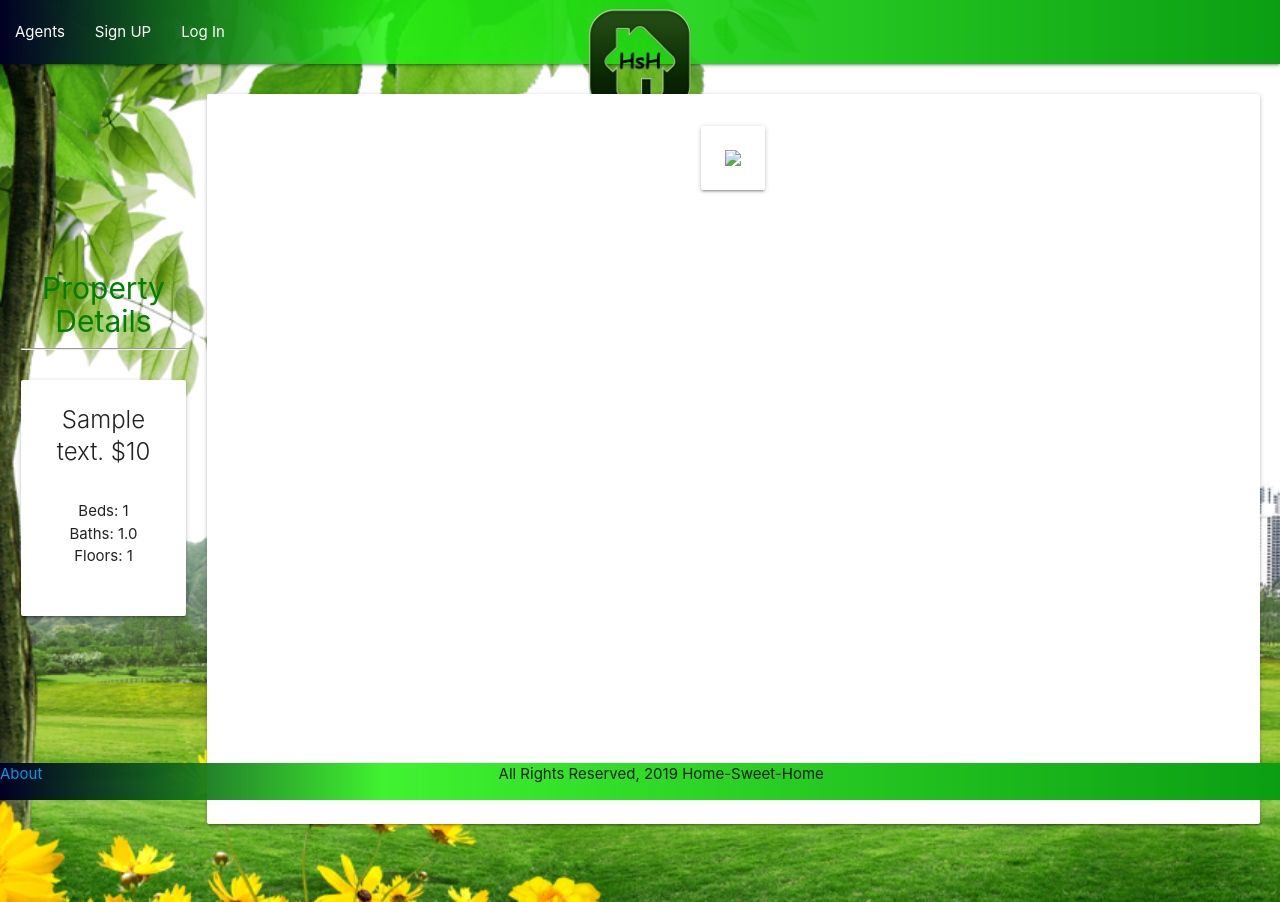
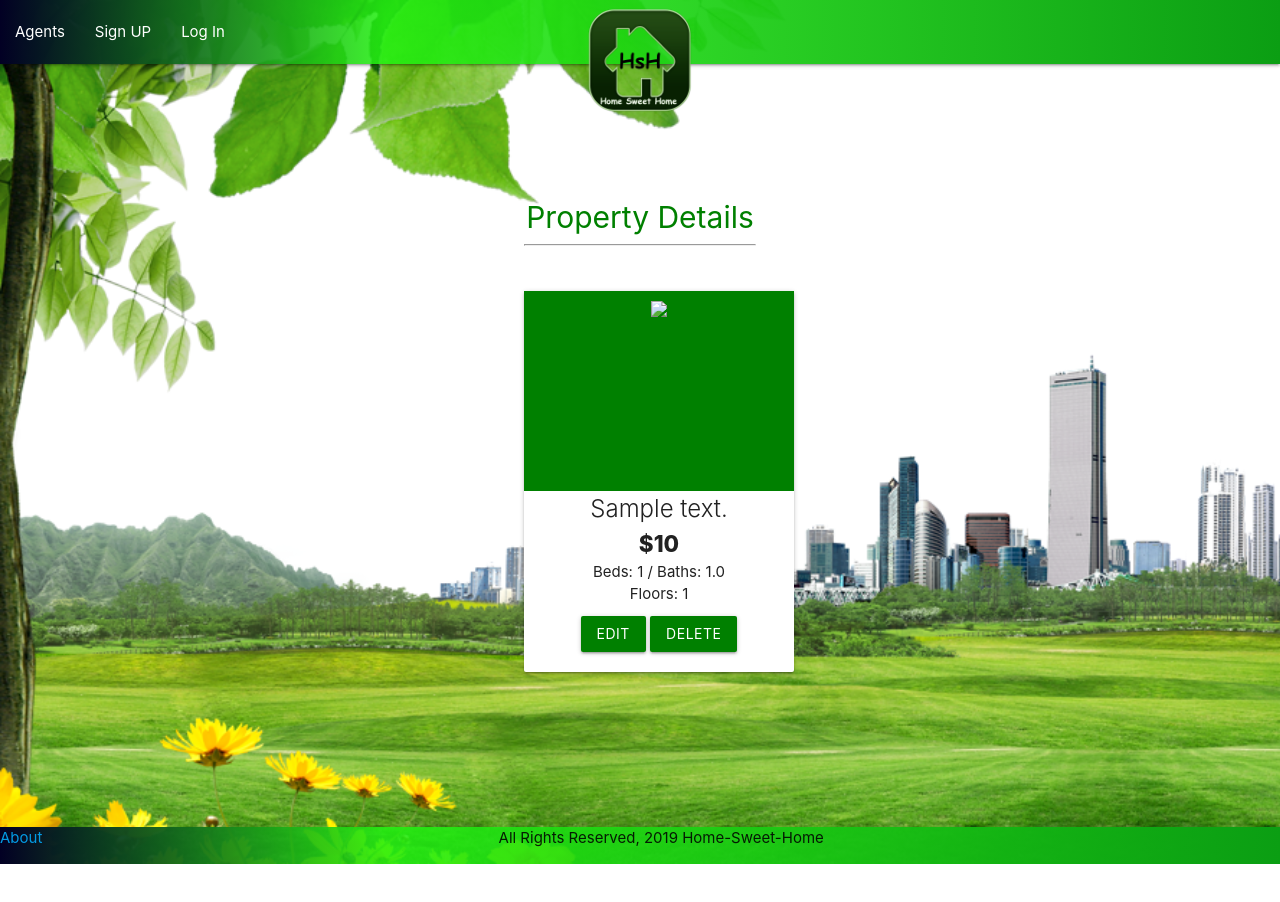
Before and after one commit to JManey/home_sweet_home, a Django app: template main_app/templates/properties/detail.html in a window 1280 px wide. After the commit the page ends 864 px from the top, so only its background shows below. Run offline with Django 3.2, Linux system fonts and the light colour scheme; the template is opened without the code that fills it: values that come from a table or form of the project are taken from there, others are empty; tables that the repository leaves empty hold one stand-in row (values such as "Sample post").

Commit message:
refactored detail.html page added carousel for the pictures

```diff
--- a/main_app/templates/properties/detail.html
+++ b/main_app/templates/properties/detail.html
@@ -2,37 +2,34 @@
 {% block content %}
 
 <h1>Property Details</h1>
+<hr>
+<div id="card-position">
+  <ul>
+    <li class="li-card">
+      <div class="card">
+          <div class="prop-picture">
+            <div class="carousel">
+              {% for photo in property.photo_set.all %}
+                <a class="carousel-item" href="#{{photo.url}}"><img id="img-houses" src="{{photo.url}}"></a>
+              {% empty %}
+                <div class="card-panel teal-text center-align">No Photos Yet</div>
+              {% endfor %}
+            </div>
+          </div>
+          <div class="card-title">{{ property.street_address }} </div>
+          <div class="card-content" id="price">${{ property.price }} </div>
+          <div class="card-content" id="beds">Beds: {{ property.beds }} / Baths: {{ property.baths }}</div>
+          <div class="card-content" id="beds"> Floors: {{ property.levels }} </div>
 
-<hr>
+          <a class="btn btnColor" href="{% url 'properties_update' property.id %}">Edit</a>
+          <a class="btn btnColor" href="{% url 'properties_delete' property.id %}">Delete</a>
 
-<div class="card">
-  <div class="card-content">
-        <div class="card-title">{{ property.street_address }} ${{ property.price }}</div>
-        <div class="card-content">
-        <p>Beds: {{ property.beds }}</p>
-        <p>Baths: {{ property.baths }}</p>
-        <p>Floors: {{ property.levels }}</p>
-        {% if user.profile.is_agent %}
-          <div class="card-action">
-            <a class="btn btnColor" href="{% url 'properties_update' property.id %}">Edit</a>
-            <a class="btn btnColor" href="{% url 'properties_delete' property.id %}">Delete</a>
-          </div>
-        {% endif %}
-        </div>
-        </div>
-  </div>
-</div>
+      </div>
+    </li>
+  </ul>
 
-<div class="card">
-  <div class="card-content">
-    {% for photo in property.photo_set.all %}
-      <img class="responsive-img card-panel" src="{{photo.url}}">
-    {% empty %}
-      <div class="card-panel teal-text center-align">No Photos Yet</div>
-    {% endfor %}
-
-  </div>
 </div>
 
 
+
 {% endblock %}
```
